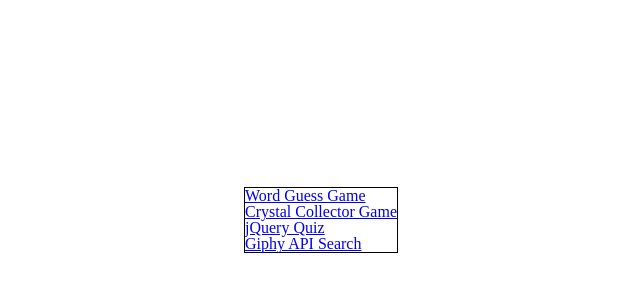
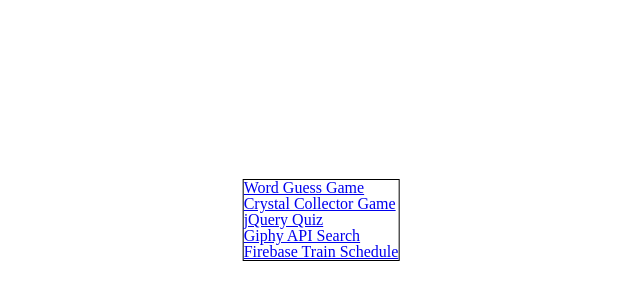
Before and after one commit to jlarge1/jlarge1.github.io, a plain HTML site: page index.html in a window 1280 px wide. Shown: the part 180-480 px from the top of the page, without its empty margins (319-959 px from the left). Drawn offline with Linux system fonts and the light colour scheme.

Commit message:
added link

```diff
--- a/index.html
+++ b/index.html
@@ -4,8 +4,10 @@
 <head>
     <meta charset="UTF-8">
     <title>Jon</title>
+    <meta name="viewport" content="width=device-width, initial-scale=1">
     <link rel="stylesheet" type="text/css" href="assets/css/reset.css">
     <link rel="stylesheet" type="text/css" href="assets/css/style.css">
+
 </head>
 
 <body>
@@ -27,6 +29,9 @@
             <p>
                 <a href="https://jlarge1.github.io/GiphySearch/">Giphy API Search</a>
             </p>
+            <p>
+                <a href="https://jlarge1.github.io/TrainSchedule/">Firebase Train Schedule</a>
+            </p>
 
         </div>
     </div>
```
